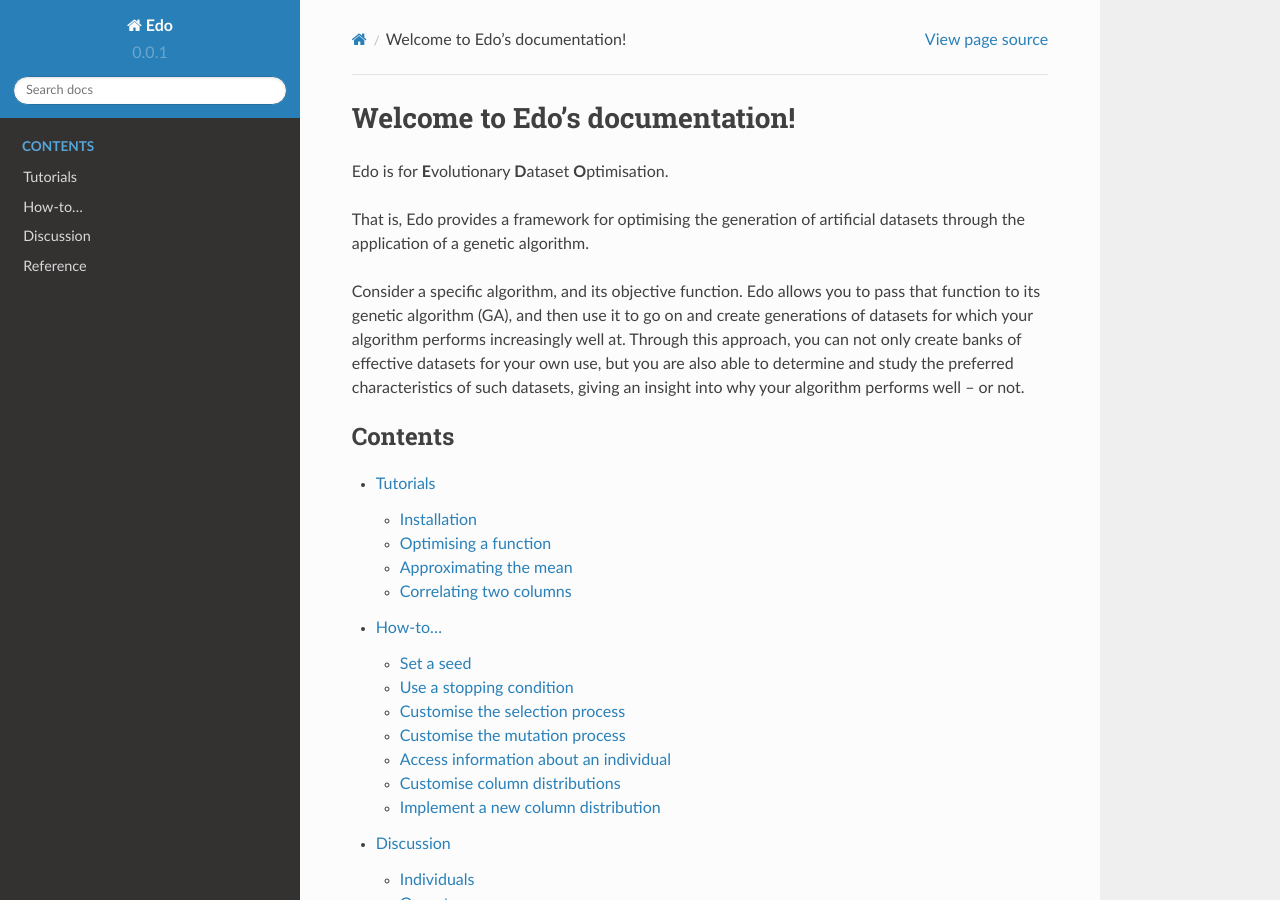
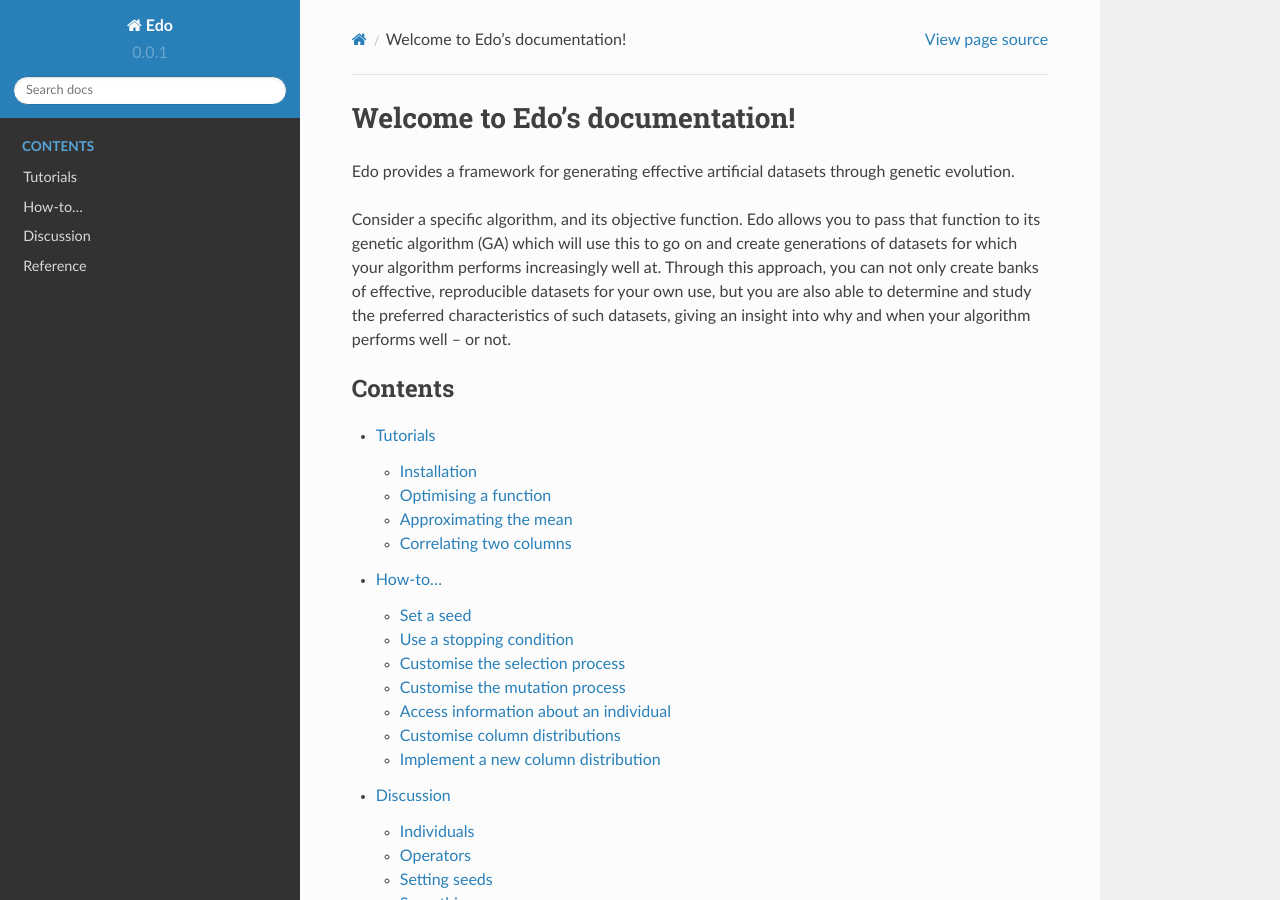
Before and after one commit to daffidwilde/edo, a Sphinx documentation site: the page built from docs/index.rst, in a window 1280 px wide and 900 px high. Built offline with Sphinx 7.4.7 and the Read the Docs theme 2.0.0, drawn with Linux system fonts in a browser that asks for light colours.

Commit message:
Update home pages.

```diff
--- a/README.rst
+++ b/README.rst
@@ -1,7 +1,5 @@
-EDO
-***
-
-**E**\volutionary **D**\ataset **O**\ptimisation.
+Evolutionary Dataset Optimisation
+*********************************
 
 A library for generating artificial datasets through genetic evolution.
 =======================================================================
--- a/docs/index.rst
+++ b/docs/index.rst
@@ -6,18 +6,16 @@
 Welcome to Edo's documentation!
 ===============================
 
-Edo is for **E**\volutionary **D**\ataset **O**\ptimisation.
-
-That is, Edo provides a framework for optimising the generation of artificial
-datasets through the application of a genetic algorithm.
+Edo provides a framework for generating effective artificial datasets through
+genetic evolution.
 
 Consider a specific algorithm, and its objective function. Edo allows you to
-pass that function to its genetic algorithm (GA), and then use it to go on and
-create generations of datasets for which your algorithm performs increasingly
-well at. Through this approach, you can not only create banks of effective
-datasets for your own use, but you are also able to determine and study the
-preferred characteristics of such datasets, giving an insight into why your
-algorithm performs well -- or not.
+pass that function to its genetic algorithm (GA) which will use this to go on
+and create generations of datasets for which your algorithm performs
+increasingly well at. Through this approach, you can not only create banks of
+effective, reproducible datasets for your own use, but you are also able to
+determine and study the preferred characteristics of such datasets, giving an
+insight into why and when your algorithm performs well -- or not.
 
 .. toctree::
    :maxdepth: 2
```
